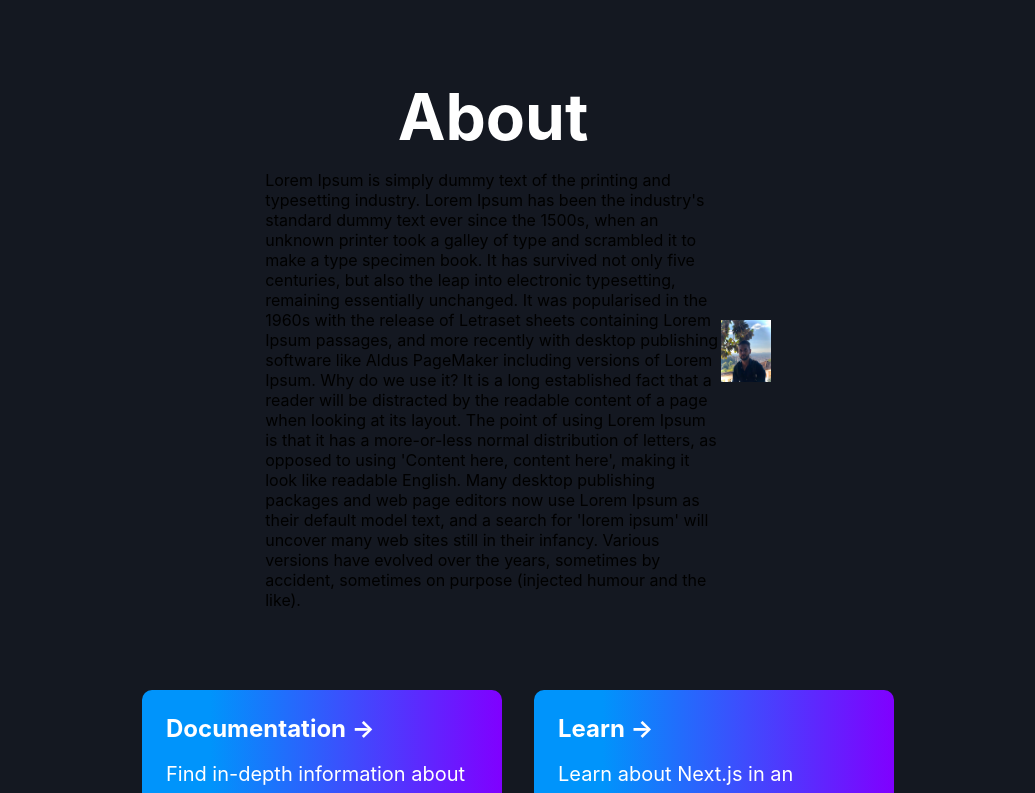
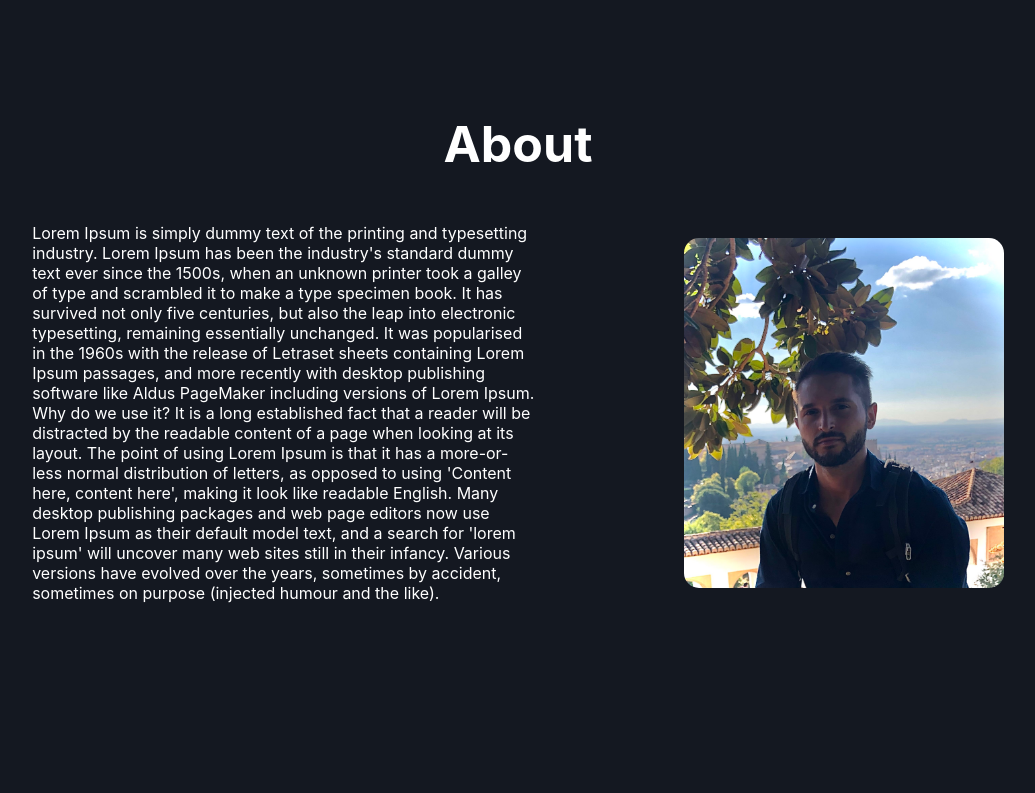
Before and after one commit to alesdonoso/alesdonoso, a Next.js app: page / in a window 1280 px wide. Shown: the top 793 px of the page, without its empty margins (122-1157 px from the left). Built offline with nearby package versions, Linux system fonts and the light colour scheme.

Commit message:
added about

```diff
--- a/components/about.js
+++ b/components/about.js
@@ -0,0 +1,58 @@
+import styles from "../theme";
+
+import Image from "next/image";
+
+const About = () => {
+  return (
+    <div>
+      <h1 style={styles.title}>About</h1>
+      <div className="aboutSection">
+        <p className="aboutDescription">
+          Lorem Ipsum is simply dummy text of the printing and typesetting
+          industry. Lorem Ipsum has been the industry's standard dummy text ever
+          since the 1500s, when an unknown printer took a galley of type and
+          scrambled it to make a type specimen book. It has survived not only
+          five centuries, but also the leap into electronic typesetting,
+          remaining essentially unchanged. It was popularised in the 1960s with
+          the release of Letraset sheets containing Lorem Ipsum passages, and
+          more recently with desktop publishing software like Aldus PageMaker
+          including versions of Lorem Ipsum. Why do we use it? It is a long
+          established fact that a reader will be distracted by the readable
+          content of a page when looking at its layout. The point of using Lorem
+          Ipsum is that it has a more-or-less normal distribution of letters, as
+          opposed to using 'Content here, content here', making it look like
+          readable English. Many desktop publishing packages and web page
+          editors now use Lorem Ipsum as their default model text, and a search
+          for 'lorem ipsum' will uncover many web sites still in their infancy.
+          Various versions have evolved over the years, sometimes by accident,
+          sometimes on purpose (injected humour and the like).
+        </p>
+        <Image
+          src="/alesdonoso.jpg"
+          width={320}
+          height={350}
+          className="avatar"
+        />
+      </div>
+      <style jsx>{`
+        .aboutSection {
+          display: flex;
+          align-items: center;
+          justify-content: space-evenly;
+          margin-bottom: 8em;
+        }
+        .aboutDescription {
+          color: #fff;
+          width: 40%;
+        }
+      `}</style>
+      <style jsx global>{`
+        .avatar {
+          border-radius: 15px;
+        }
+      `}</style>
+    </div>
+  );
+};
+
+export default About;
--- a/pages/index.js
+++ b/pages/index.js
@@ -1,52 +1,18 @@
 import Head from "next/head";
-import Image from "next/image";
 import styles from "../theme";
+
+import About from "../components/about";
 
 export default function Home() {
   return (
     <div style={styles.container}>
       <Head>
-        <title>Create Next App</title>
+        <title>alesdonoso portfolio</title>
         <link rel="icon" href="/favicon.ico" />
       </Head>
 
       <main>
-        <div style={styles.twoColumns}>
-          <div>
-            <h1 className="title">About</h1>
-            <p>
-              Lorem Ipsum is simply dummy text of the printing and typesetting
-              industry. Lorem Ipsum has been the industry's standard dummy text
-              ever since the 1500s, when an unknown printer took a galley of
-              type and scrambled it to make a type specimen book. It has
-              survived not only five centuries, but also the leap into
-              electronic typesetting, remaining essentially unchanged. It was
-              popularised in the 1960s with the release of Letraset sheets
-              containing Lorem Ipsum passages, and more recently with desktop
-              publishing software like Aldus PageMaker including versions of
-              Lorem Ipsum. Why do we use it? It is a long established fact that
-              a reader will be distracted by the readable content of a page when
-              looking at its layout. The point of using Lorem Ipsum is that it
-              has a more-or-less normal distribution of letters, as opposed to
-              using 'Content here, content here', making it look like readable
-              English. Many desktop publishing packages and web page editors now
-              use Lorem Ipsum as their default model text, and a search for
-              'lorem ipsum' will uncover many web sites still in their infancy.
-              Various versions have evolved over the years, sometimes by
-              accident, sometimes on purpose (injected humour and the like).
-            </p>
-          </div>
-          <div>
-          <Image
-            className="avatar"
-            src="/alesdonoso.jpg"
-            alt="Picture of the author"
-            width={1000}
-            height={1250}
-          />
-          </div>
-        </div>
-
+        <About />
         <div className="grid">
           <a href="https://nextjs.org/docs" className="card">
             <h3>Documentation &rarr;</h3>
@@ -90,16 +56,6 @@ export default function Home() {
       </footer>
 
       <style jsx>{`
-        .container {
-          min-height: 100vh;
-          padding: 0 0.5rem;
-          display: flex;
-          flex-direction: column;
-          justify-content: center;
-          align-items: center;
-          background-color: #141821;
-        }
-
         main {
           padding: 5rem 0;
           flex: 1;
@@ -108,28 +64,18 @@ export default function Home() {
           justify-content: center;
           align-items: center;
         }
+        .container {
+          min-height: 100vh;
+          padding: 0 0.5rem;
+          display: flex;
+          flex-direction: column;
+          justify-content: center;
+          align-items: center;
+          background-color: #141821
+        }
 
         .avatar {
           border-radius: 15px;
-        }
-
-        footer {
-          width: 100%;
-          height: 100px;
-          display: flex;
-          justify-content: center;
-          align-items: center;
-          color: #fff;
-        }
-
-        footer img {
-          margin-left: 0.5rem;
-        }
-
-        footer a {
-          display: flex;
-          justify-content: center;
-          align-items: center;
         }
 
         a {
--- a/theme.js
+++ b/theme.js
@@ -6,18 +6,15 @@ const styles = {
     flexDirection: "column",
     justifyContent: "center",
     alignItems: "center",
-    backgroundColor: "#141821",
+    background: '#141821'
+
   },
-  twoColumns: {
-    display: "flex",
-    flexDirection: "row",
-    justifyContent: 'space-around',
-    alignItems: 'center',
-    width: '40%'
+  title: {
+      color: '#fff',
+      fontSize: 50,
+      fontWeight: 700,
+      textAlign: 'center'
   },
-  avatar: {
-      borderRadius: 15
-  }
 };
 
 export default styles;
```
Also changed, not shown: next-config.js (line endings or trailing spaces).
